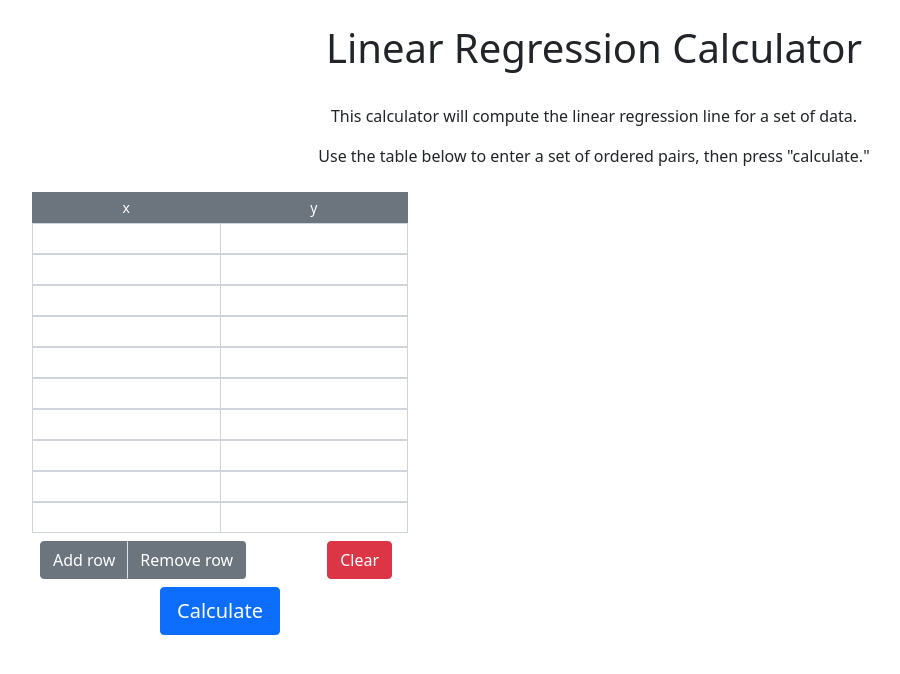
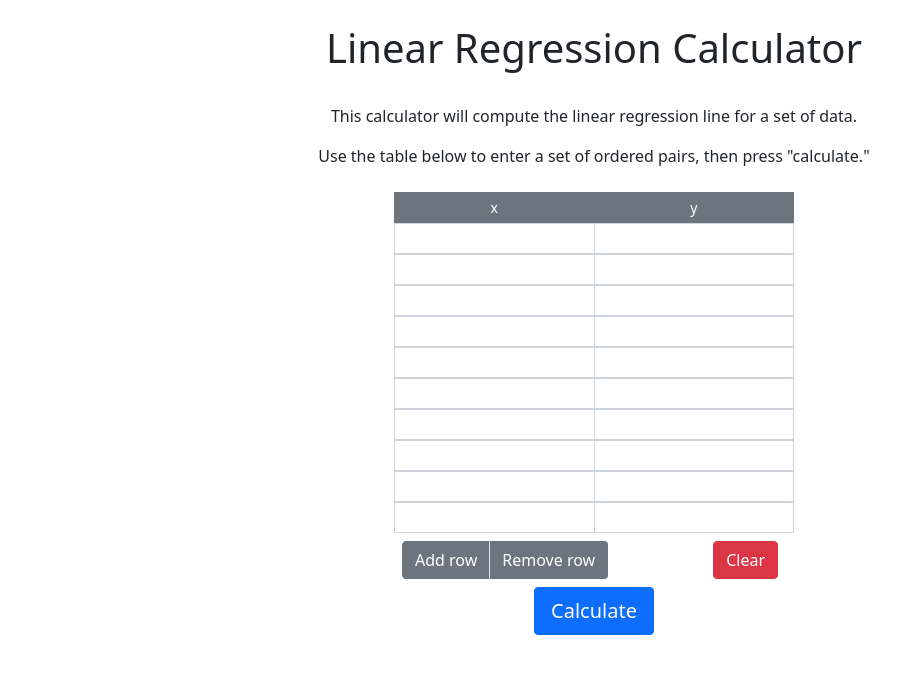
Before and after one commit to connor-shrader/math-tools, a Flask app: page /linear-regression in a window 1280 px wide. Shown: the part 56-730 px from the top of the page, without its empty margins (46-946 px from the left). Run offline with Flask 2, Linux system fonts and the light colour scheme.

Commit message:
Finished HTML for lin-reg

```diff
--- a/project/_statistics/forms.py
+++ b/project/_statistics/forms.py
@@ -26,7 +26,7 @@ class CoordinateForm(FlaskForm):
 class LinearRegressionForm(FlaskForm):
     coordinates = FieldList(FormField(CoordinateForm), min_entries = 1, max_entries=1000)
     form_initialized = HiddenField()
-    plot_json = HiddenField()
+    data_json = HiddenField()
 
     add_entry = SubmitField('Add row')
     remove_entry = SubmitField('Remove row')
--- a/project/_statistics/templates/_statistics/linear-regression.html
+++ b/project/_statistics/templates/_statistics/linear-regression.html
@@ -11,13 +11,12 @@
             Use the table below to enter a set of ordered pairs, then press "calculate."
         </p>
     </div>
-
 </div>
-
 <div class="container">
-    <div class="row mb-3">
-        <div style="max-width: 400px" class="text-center col-lg d-flex align-items-center flex-column pe-3 ps-2">
-            <div class="input-group">
+    <div class="row d-flex justify-content-center">
+        <div class="col-lg d-flex justify-content-center">
+            <div style="max-width: 400px;">
+                <div class="input-group text-center">
                     <div class="rounded-0 form-control form-control-sm  bg-secondary text-white border-secondary">x
                     </div>
                     <div class="rounded-0 form-control form-control-sm  bg-secondary text-white border-secondary">y
@@ -25,7 +24,7 @@
                 </div>
                 <form method="POST" id="coordinate-form">
                     {{ form.hidden_tag() }}
-                <div style="overflow-y: overlay; height: 310px; max-width: 400px">
+                    <div style="overflow-y: overlay; height: 310px">
                         {% for entry in form.coordinates %}
                         <div class="input-group">
                             {{ entry.x_coordinate(class="rounded-0 form-control form-control-sm") }}
@@ -52,14 +51,14 @@
 
                     </div>
                     <div class="input-group d-flex justify-content-center">
-                    {{ form.submit(class="btn btn-primary btn-lg rounded") }}
+                        {{ form.submit(class="btn btn-primary btn-lg rounded", id="calculate") }}
                     </div>
                 </form>
             </div>
-        {% if form.plot_json.data %}
-        <div class="col-lg text-center d-flex align-items-center justify-content-center">
-            <img width=360 height=360
-                src="{{ url_for('statistics.linear_regression_plot', data_json = form.plot_json.data) }}" alt="test">
+        </div>
+        {% if form.data_json.data %}
+        <div class="col-lg d-flex justify-content-center align-items-center">
+            <img width=360 height=360 src="{{ url_for('statistics.linear_regression_plot', data_json = form.data_json.data) }}" alt="test">
         </div>
         {% endif %}
     </div>
@@ -76,11 +75,20 @@
     const length = Number('{{ length }}')
     document.getElementById('coordinates-' + (length - 1) + '-y_coordinate').onkeydown = PresTab;
 
+    console.log('hooray')
+
     function PresTab(e) {
         var keycode = (window.event) ? event.keyCode : e.keyCode;
         if (keycode == 9 && length != maxEntries)
             document.getElementById('add').click()
     }
+
+    document.addEventListener("keydown", function (event) {
+        if (event.keyCode === 13) {
+            event.preventDefault();
+            document.getElementById('calculate').click()
+        }
+    });
 </script>
 
 
--- a/project/_statistics/views.py
+++ b/project/_statistics/views.py
@@ -32,7 +32,9 @@ def linear_regression():
         length -= 1
 
     elif form.clear.data:
-        return redirect(url_for('statistics.linear_regression'))
+        data_json = form.plot_json.data
+        form = LinearRegressionForm(formdata=None)
+        form.plot_json.data = data_json
 
     elif form.validate_on_submit():
         print('validated')
@@ -46,14 +48,13 @@ def linear_regression():
             elif x or y:
                 count += 1
             data_json = json.dumps(data)
-            form.plot_json.data = data_json
+            form.data_json.data = data_json
 
     if count > 1:
         flash('Several failed')
     elif count == 1:
         flash('One fail')
 
-    print(length)
     return render_template('linear-regression.html',
                             form = form,
                             length = length,
```
Also changed, not shown: project/_statistics/templates/_statistics/linear-regression.js (deleted). Lines whose indentation alone changed are shown as unchanged.
